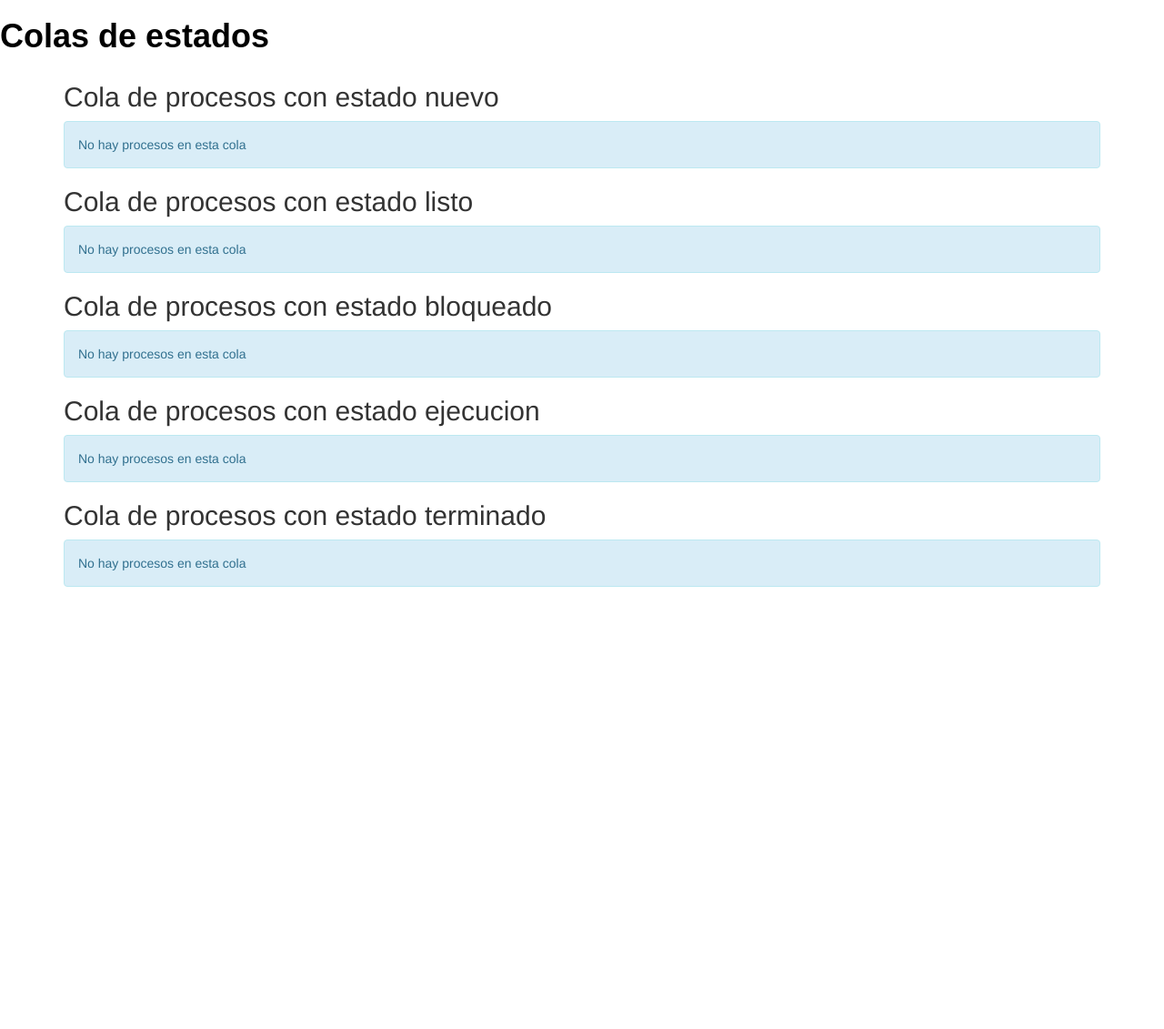
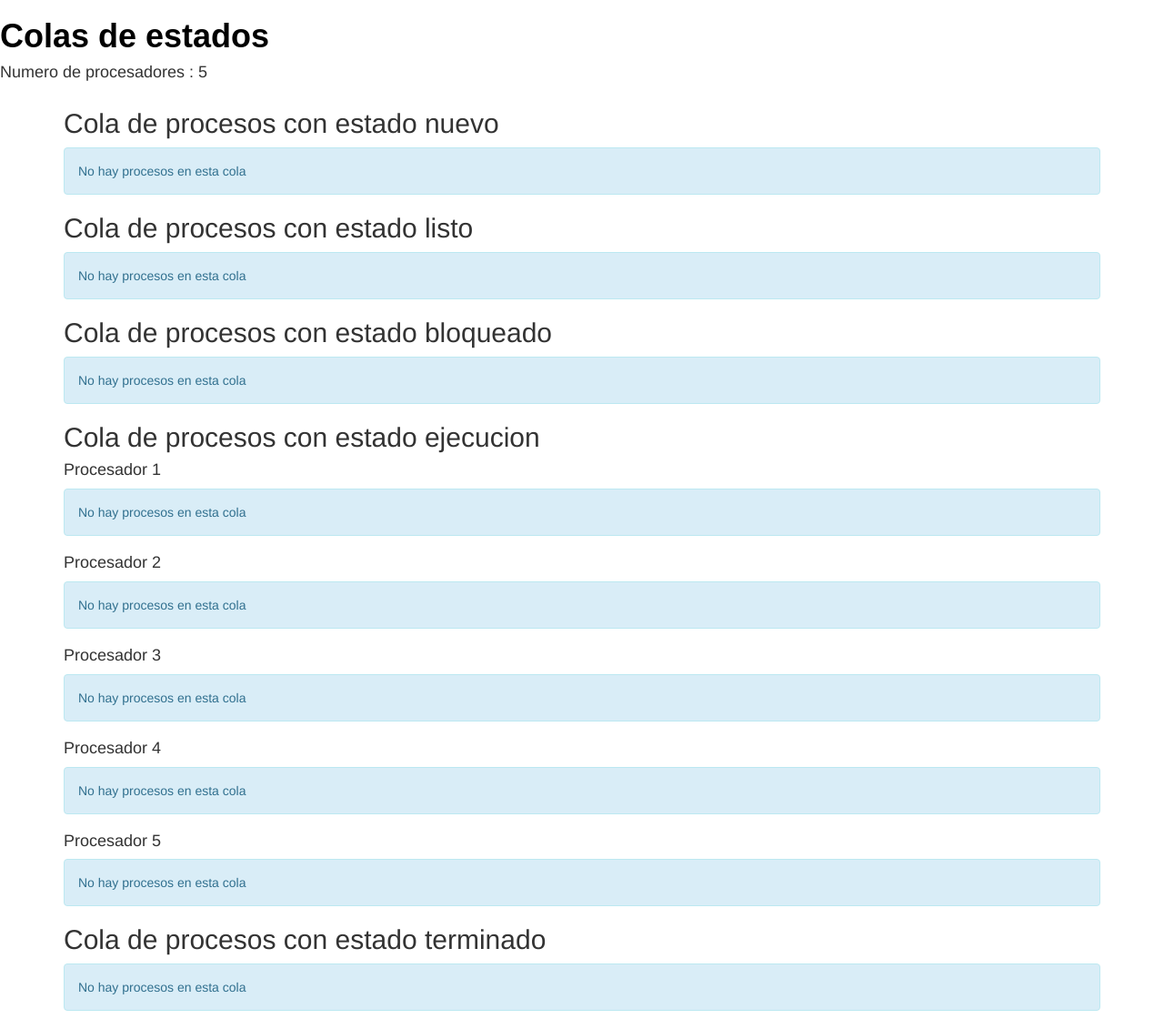
Before and after one commit to dfbustamantep/Proyecto-SO, a Flask app: page /visualizar_estados in a window 1280 px wide. Shown: the part 52-1183 px from the top of the page at 91% size. Before the commit the page ends 697 px from the top, so only its background shows below. Run offline with Flask 3, Linux system fonts and the light colour scheme; some libraries are stand-ins or nearby versions.

Commit message:
Se crean las multiples colas de ejecucion,falta arregla el metodo ejejecutar de bcp para que se ejecuten los hilos en las diferentes colas

```diff
--- a/BCP.py
+++ b/BCP.py
@@ -13,12 +13,15 @@ class BCP:
 
     # Lista donde se almacenaran todos los proceos
     procesos = []
-
+    # numcero de procesadores que va a tener nuestra programa
+    procesadores = 5
     # Cola que se usara para cada proceso
     cola_nuevo =[]
     cola_listo =[]
     cola_bloqueado =[]
-    cola_ejecucion =[]
+    #cola_ejecucion =[]
+    # La cola de ejecucuion va a ser una lsita con todas las colas adentro
+    cola_ejecucion =[[] for _ in range(procesadores)]
     cola_terminado =[]
 
     # Recursos
@@ -73,6 +76,7 @@ class BCP:
     memoria_virtual = Memoria("Memoria virtual",tamanio_MV,tamanio_marco)
 
     proceso_ejecutado = 0
+
     # Getters y setters
     def get_procesos(self):
         return self.procesos
@@ -164,6 +168,8 @@ class BCP:
     def get_proceso_ejecutado(self):
         return self.proceso_ejecutado
 
+    def get_procesadores(self):
+        return self.procesadores
     def creacion_procesos(self):
         try:
             numero_procesos = int(input("Ingrese el número de procesos que desea crear: "))
--- a/app/Templates/macros.html
+++ b/app/Templates/macros.html
@@ -17,7 +17,6 @@
         <td> {{proceso.get_paginas()}}</td>
         <td> {{proceso.get_paginas_mp()}}</td>
         <td> {{proceso.get_paginas_mv()}}</td>
-
     </tr>
 
     <!--
--- a/app/Templates/visualizar_estados.html
+++ b/app/Templates/visualizar_estados.html
@@ -11,7 +11,9 @@
 
 {% block content %}
     <h1>Colas de estados</h1>
+    <h4>Numero de procesadores : {{procesadores}}</h4>
     <div class="container mt-4">
+        <div class="mb-4">
             <h2>Cola de procesos con estado nuevo</h2>
             <ol class="list-group">
                 {% for proceso in cola_nuevo %}
@@ -20,7 +22,9 @@
                     <div class="alert alert-info" role="alert">No hay procesos en esta cola</div>
                 {% endfor %}
             </ol>
+        </div>
 
+        <div class="mb-4">
             <h2>Cola de procesos con estado listo</h2>
             <ol class="list-group">
                 {% for proceso in cola_listo %}
@@ -29,7 +33,9 @@
                     <div class="alert alert-info" role="alert">No hay procesos en esta cola</div>
                 {% endfor %}
             </ol>
+        </div>
 
+        <div class="mb-4">
             <h2>Cola de procesos con estado bloqueado</h2>
             <ol class="list-group">
                 {% for proceso in cola_bloqueado %}
@@ -38,16 +44,28 @@
                     <div class="alert alert-info" role="alert">No hay procesos en esta cola</div>
                 {% endfor %}
             </ol>
+        </div>
 
+        <div class="mb-4">
             <h2>Cola de procesos con estado ejecucion</h2>
+            <div class="ps-4">
+                {% for i in range (procesadores)%}
+                <div class="mb-3">
+                    <h3 class="h4">Procesador {{i+1}}</h3>
                     <ol class="list-group">
-            {% for proceso in cola_ejecucion %}
+                        {% for proceso in cola_ejecucion[i] %}
                             <li class="list-group-item">Proceso {{proceso.get_id()}}</li>
                         {% else %}
                             <div class="alert alert-info" role="alert">No hay procesos en esta cola</div>
                         {% endfor %}
                     </ol>
+                </div>
+                {%endfor%}
+            </div>
+        </div>
 
+
+        <div class="mb-4">
             <h2>Cola de procesos con estado terminado</h2>
             <ol class="list-group">
                 {% for proceso in cola_terminado %}
@@ -57,4 +75,6 @@
                 {% endfor %}
             </ol>
         </div>
+
+    </div>
 {% endblock %}
--- a/app/Templates/visualizar_procesos.html
+++ b/app/Templates/visualizar_procesos.html
@@ -14,9 +14,7 @@
     {%if procesos%}
         <div class="container mt-4">
             <h1>Procesos creados</h1>
-
             <table class="table table-striped">
-
                 <tr>
                     <th>ID Proceso</th>
                     <th>Tamaño inicial</th>
@@ -29,6 +27,7 @@
                     <th>Paginas en memoria principal</th>
                     <th>Paginas en memoria virtual</th>
                 </tr>
+
                 {% for proceso in procesos %}
                     {{macros.render_procesos(proceso)}}
                 {% endfor %}
--- a/main.py
+++ b/main.py
@@ -235,7 +235,7 @@ def visualizar_estados():
     cola_bloqueado = BCP.get_cola_bloqueado()
     cola_ejecucion = BCP.get_cola_ejecucion()
     cola_terminado = BCP.get_cola_terminado()
-
+    procesadores = BCP.get_procesadores()
     print(f"Cola de nuevos:")
     for proceso in cola_nuevo:
         print(f"Proceso ID: {proceso.get_id()}, Tamaño: {proceso.get_tamanio()}")
@@ -249,8 +249,10 @@ def visualizar_estados():
         print(f"Proceso ID: {proceso.get_id()}, Tamaño: {proceso.get_tamanio()}")
 
     print(f"Cola de ejecucuion: ")
-    for proceso in cola_ejecucion:
-        print(f"Proceso ID: {proceso.get_id()}, Tamaño: {proceso.get_tamanio()}")
+    for i, cola in enumerate(cola_ejecucion):
+        print(f"\tProcesador {i+1}:")
+        for proceso in cola:
+            print(f"\tID proceso: {proceso.get_id()}")
 
     print(f"Cola de terminado:")
     for proceso in cola_terminado:
@@ -261,7 +263,8 @@ def visualizar_estados():
         "cola_listo":cola_listo,
         "cola_bloqueado":cola_bloqueado,
         "cola_ejecucion":cola_ejecucion,
-        "cola_terminado":cola_terminado
+        "cola_terminado":cola_terminado,
+        "procesadores":procesadores
     }
 
     return render_template('visualizar_estados.html',**context)
```
Lines whose indentation alone changed are shown as unchanged.
